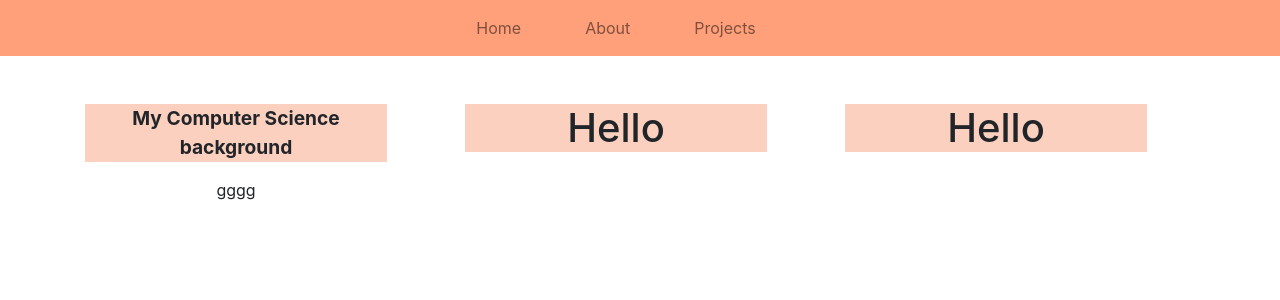
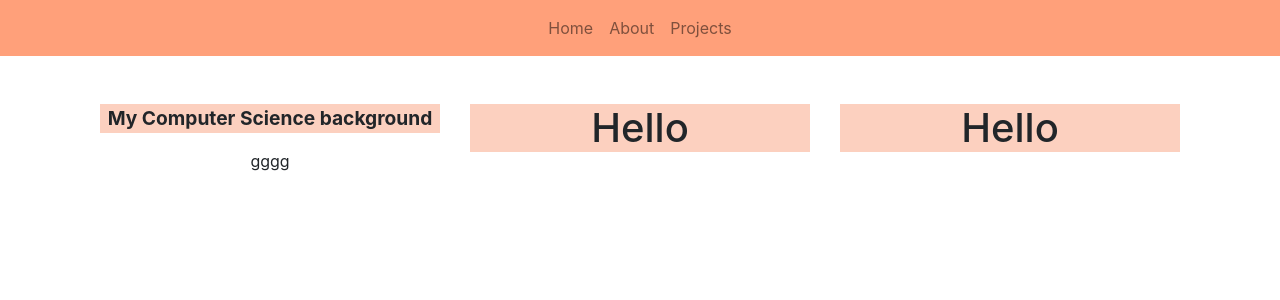
Before and after one commit to Chrisartrip921/MySite, a React (Create React App) app: page /about in a window 1280 px wide. Shown: the top 300 px of the page. Built offline with nearby package versions, Linux system fonts and the light colour scheme.

Commit message:
Iframe for project up... need to fix embed

```diff
--- a/src/components/NavBar.js
+++ b/src/components/NavBar.js
@@ -11,9 +11,9 @@ export default function NavBar() {
                 <Navbar.Collapse id="responsive-navbar-nav">
                     <Nav className="mx-auto">
 
-                        <Nav.Link exact className="mr-5" href="/">Home</Nav.Link>
-                        <Nav.Link className="mr-5" href="/about">About</Nav.Link>
-                        <Nav.Link className="mr-5"href="/projects">Projects</Nav.Link>
+                        <Nav.Link exact  href="/">Home</Nav.Link>
+                        <Nav.Link href="/about">About</Nav.Link>
+                        <Nav.Link href="/projects">Projects</Nav.Link>
 
                     </Nav>
                     <Nav>
--- a/src/index.css
+++ b/src/index.css
@@ -6,3 +6,18 @@
 .sriracha-font{
   font-family: 'Sriracha', cursive;
 }
+
+.iframe-wrapper {
+  position: relative;
+  overflow: hidden;
+  padding-top: 56.25%;
+
+}
+
+.iframe-wrapper iframe {
+  position: absolute;
+  top: 0;
+  left: 0;
+  width: 100%;
+  height: 100%;
+}
--- a/src/pages/About.js
+++ b/src/pages/About.js
@@ -1,10 +1,9 @@
-import React, { useState } from 'react';
+import React from 'react';
 import { useSpring, animated, config } from 'react-spring';
 import { Container, Row, Col } from 'react-bootstrap';
 
 import '../index.css';
 export default function About() {
-    const [isShowing, setIsShowing] = useState(false);
 
     const spring1 = useSpring({
         from: { opacity: 0 },
@@ -16,25 +15,25 @@ export default function About() {
 
     return (
         <Container>
-            <Row >
+            <Row className="mx-auto">
                 <Col className="mt-5">
                     <animated.div style={spring1}>
-                        <div className="card1 mr-5 ">
+                        <div className="card1">
                             <animated.div style={spring1}><big><b>My Computer Science background</b></big></animated.div>
                         </div>
-                        <div className="mt-3 mr-5">gggg</div>
+                        <div className="mt-3">gggg</div>
                     </animated.div>
                 </Col>
                 <Col className="mt-5">
                     <animated.div style={spring1}>
-                        <div className="card1 mr-5">
+                        <div className="card1">
                             <animated.div style={spring1}><h1>Hello</h1></animated.div>
                         </div>
                     </animated.div>
                 </Col>
                 <Col className="mt-5">
                     <animated.div style={spring1}>
-                        <div className="card1 mr-5">
+                        <div className="card1">
                             <animated.div style={spring1}><h1>Hello</h1></animated.div>
                         </div>
                     </animated.div>
--- a/src/pages/Projects.js
+++ b/src/pages/Projects.js
@@ -1,9 +1,58 @@
-import React from 'react'
+import React, { useState } from 'react'
+import { Container, Row, Col } from 'react-bootstrap';
+import '../index.css';
 
 export default function Projects() {
+    const [isVisible, setIsVisible] = useState(false);
+
+    function projectButton(e){
+        e.preventDefault();
+        console.log("Hello");
+        setIsVisible(!isVisible);
+    }
+
     return (
         <div>
-            ffff
+            <Container>
+                <Row>
+                    <Col>
+                        <div className="mt-4 mb-3">
+                            <b>Project Name: FindGroup</b>
+                        </div>
+                        <button className=" mb-3" onClick={projectButton}>
+                            Reveal FindGroup!
+                        </button>
+                        <div>
+                            <div>
+                                {
+                                isVisible
+                                ?
+                                    (
+                                        <div className="iframe-wrapper">
+                                            <iframe
+                                                title="Project Video"
+                                                src="https://www.youtube.com/embed/uzNrGFSndEs&ab_channel=ChristopherArtrip"
+                                                allowFullScreen
+                                                webkitallowfullscreen="true"
+                                                mozallowfullscreen="true"
+                                                frameBorder="0"
+                                            />
+                                        </div>
+                                    )
+                                :
+                                    (
+                                        <div>
+
+                                        </div>
+                                    )
+                                }
+                            </div>
+                        </div>
+                    </Col>
+                </Row>
+
+            </Container>
         </div>
+
     )
 }
```
Also changed, not shown: src/App.css (line endings or trailing spaces).
